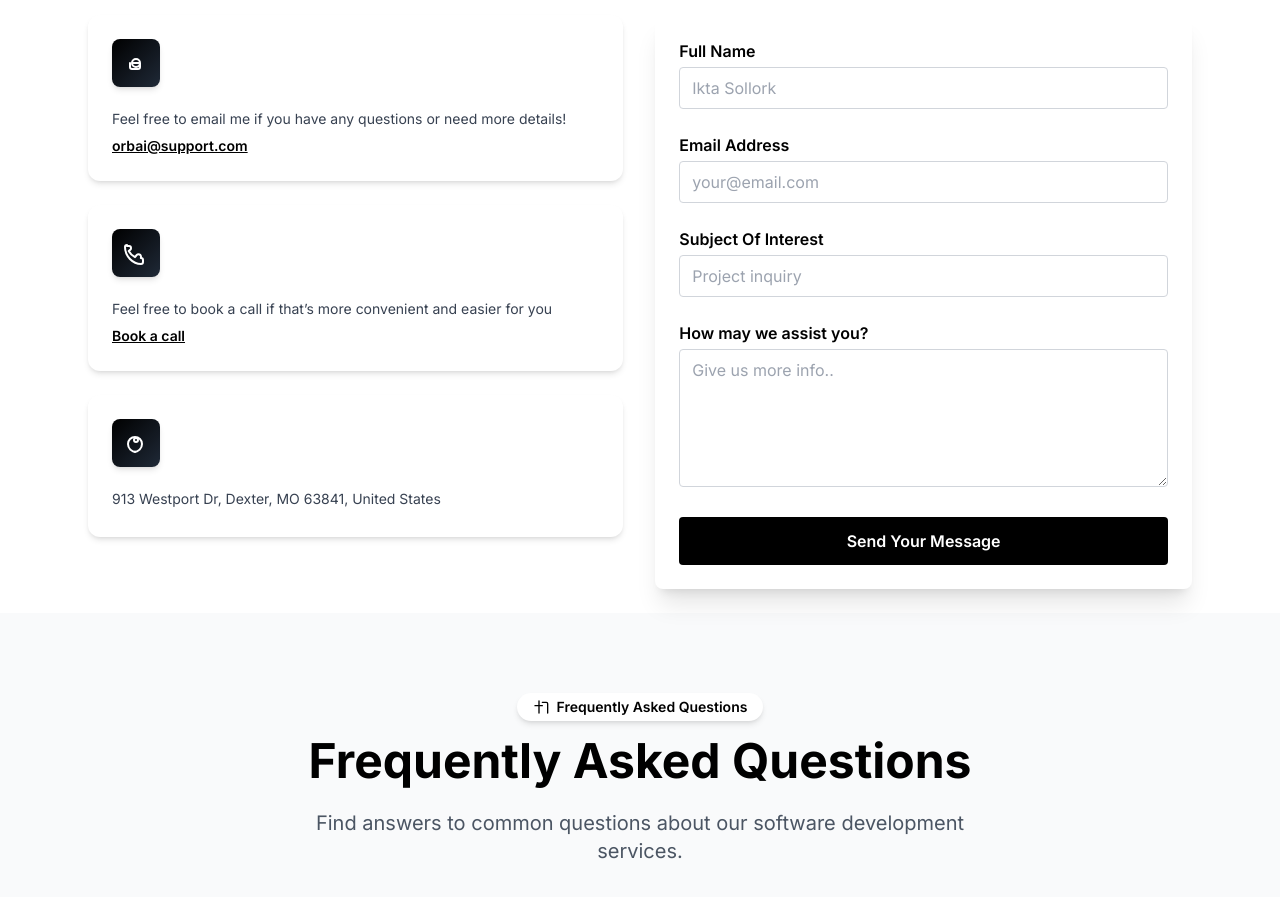
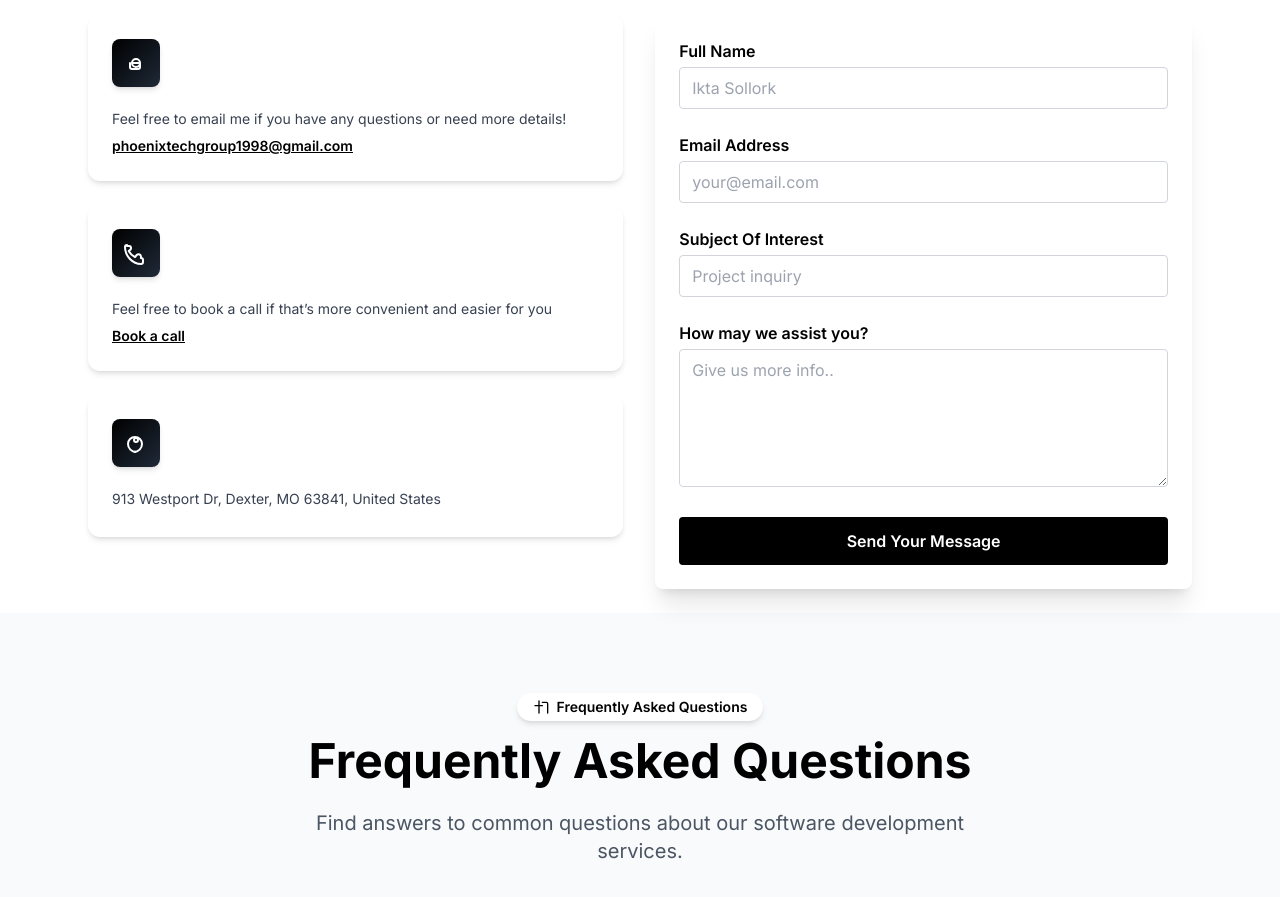
Before and after one commit to Alven5683/Phoenix_Tech_Group, a React (Vite) app: page / in a window 1280 px wide. Shown: the part 8940-9837 px from the top of the page. Built offline with nearby package versions, Linux system fonts and the light colour scheme.

Commit message:
Update ContactUs.tsx

```diff
--- a/src/components/ContactUs.tsx
+++ b/src/components/ContactUs.tsx
@@ -47,8 +47,8 @@ const ContactUs = () => {
                 <path strokeLinecap="round" strokeLinejoin="round" d="M16 12H8m8 0a4 4 0 01-8 0m8 0a4 4 0 00-8 0m8 0v4a2 2 0 01-2 2H8a2 2 0 01-2-2v-4" />
               ),
               text: 'Feel free to email me if you have any questions or need more details!',
-              linkText: 'orbai@support.com',
-              linkHref: 'mailto:orbai@support.com',
+              linkText: 'phoenixtechgroup1998@gmail.com',
+              linkHref: 'mailto:phoenixtechgroup1998@gmail.com',
             },
             {
               icon: (
```
